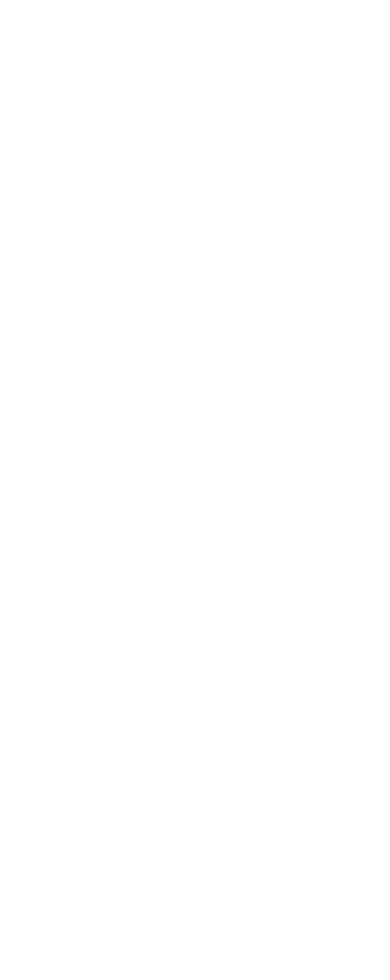
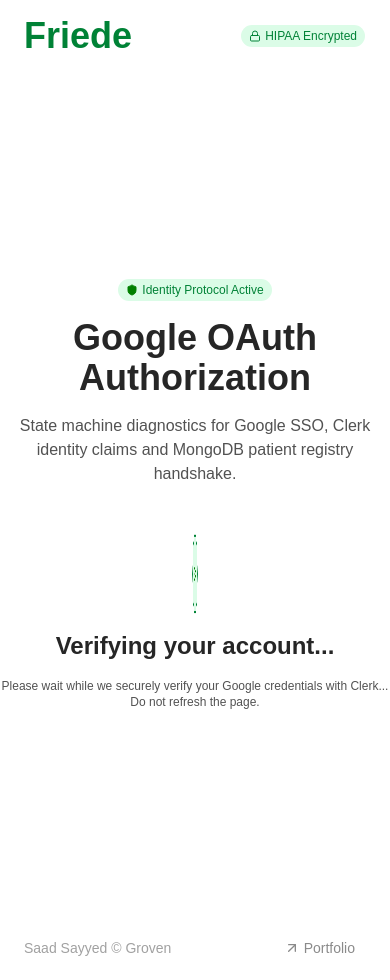
Before and after one commit to saadsayyed10/friede-app, a React (Vite) app in the folder frontend/: page /authorization in a window 390 px wide. Before the commit this address had no page. Before the commit the page ends 844 px from the top, so only its background shows below. Built offline with nearby package versions, Linux system fonts and the light colour scheme.

Commit message:
UI: Authorization with mobile responsiveness

```diff
--- a/frontend/src/App.tsx
+++ b/frontend/src/App.tsx
@@ -1,11 +1,13 @@
 import { BrowserRouter as Router, Routes, Route } from "react-router-dom";
 import Landing from "./pages/Landing";
+import Authorization from "./pages/Authorization";
 
 const App = () => {
   return (
     <Router>
       <Routes>
         <Route path="/" element={<Landing />} />
+        <Route path="/authorization" element={<Authorization />} />
       </Routes>
     </Router>
   );
--- /dev/null
+++ b/frontend/src/pages/Authorization.tsx
@@ -0,0 +1,54 @@
+import { Button } from "@/components/ui/button";
+import Footer from "./Unverified/Footer";
+import Navbar from "./Unverified/Navbar";
+import { KeyRound, Shield } from "lucide-react";
+
+const Authorization = () => {
+  return (
+    <>
+      <Navbar />
+
+      <div className="flex justify-center items-center w-full min-h-screen flex-col lg:gap-y-16 gap-y-12">
+        <div className="flex justify-center items-center w-full flex-col gap-y-4 text-center">
+          <Button
+            variant={"secondary"}
+            className={
+              "rounded-full bg-green-100 text-green-700 hover:bg-green-100"
+            }
+            size={"xs"}
+          >
+            <Shield color="green" fill="green" /> Identity Protocol Active
+          </Button>
+
+          <h2 className="lg:text-5xl text-4xl font-semibold text-neutral-800 text-center">
+            Google OAuth Authorization
+          </h2>
+
+          <h6 className="lg:w-[60%] text-base text-neutral-600 text-center">
+            State machine diagnostics for Google SSO, Clerk identity claims and
+            MongoDB patient registry handshake.
+          </h6>
+        </div>
+
+        <div className="flex justify-center items-center w-full flex-col gap-y-4 text-center">
+          <div className="flex justify-center items-center w-20 h-20 rounded-[100%] bg-green-100 rotate-y-180 border-2 border-green-700 animate-spin">
+            <KeyRound color="green" className="rotate-45" />
+          </div>
+
+          <h4 className="lg:text-3xl text-2xl font-semibold text-neutral-800 text-center">
+            Verifying your account...
+          </h4>
+
+          <h6 className="lg:w-[45%] lg:text-sm text-xs text-neutral-600 text-center">
+            Please wait while we securely verify your Google credentials with
+            Clerk... Do not refresh the page.
+          </h6>
+        </div>
+      </div>
+
+      <Footer />
+    </>
+  );
+};
+
+export default Authorization;
```
